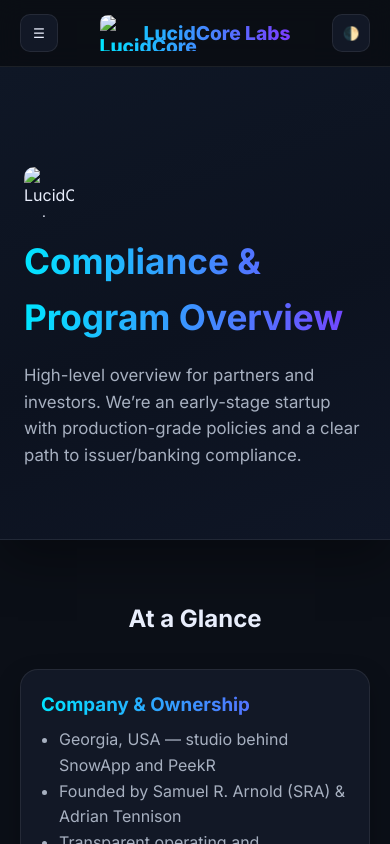
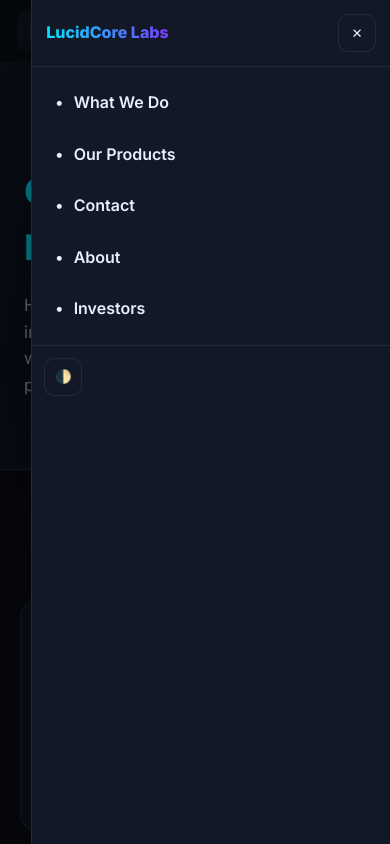
Before and after one commit to uksoldiers123-lab/LucidCore-Labs-, a plain HTML site: page compliance.html in a window 390 px wide. Both pictures are taken after a click on the button "Open menu". Shown: the top 844 px of the page. Drawn offline with Linux system fonts and the light colour scheme.

Commit message:
Refactor header and navigation for accessibility
Refactor header and navigation structure for improved accessibility and responsiveness. Update theme toggle functionality and mobile menu interactions.

```diff
--- a/compliance.html
+++ b/compliance.html
@@ -5,27 +5,44 @@
   <meta name="viewport" content="width=device-width, initial-scale=1, viewport-fit=cover" />
   <title>Compliance & Program Overview | LucidCore Labs</title>
   <meta name="description" content="Public-facing summary of LucidCore Labs' compliance posture and program readiness for SnowApp." />
-  <link rel="icon" type="image/png" href="lucidcore-icon.png" />
   <link href="https://fonts.googleapis.com/css2?family=Inter:wght@400;600;700;800&display=swap" rel="stylesheet" />
   <style>
-    :root{--cyan:#00e5ff;--purple:#7a3cff;--bg:#0b0f17;--surface:#121826;--text:#e9eefc;--muted:#a7b0c0;--line:rgba(255,255,255,.08);--shadow:0 20px 50px rgba(0,0,0,.35)}
+    :root{--cyan:#00e5ff;--purple:#7a3cff;--bg:#0b0f17;--surface:#121826;--text:#e9eefc;--muted:#a7b0c0;--line:rgba(255,255,255,.08);--ease:cubic-bezier(.22,.61,.36,1)}
     [data-theme="light"]{--bg:#f7f9ff;--surface:#fff;--text:#0b0f17;--muted:#4a5568;--line:rgba(0,0,0,.08)}
     *{box-sizing:border-box;margin:0;padding:0}
     body{font-family:'Inter',sans-serif;background:var(--bg);color:var(--text);line-height:1.6}
 
-    header{position:sticky;top:0;z-index:10;background:rgba(10,14,21,0.8);backdrop-filter:blur(12px);border-bottom:1px solid var(--line)}
-    .nav{max-width:1100px;margin:auto;display:flex;align-items:center;justify-content:space-between;padding:14px 20px}
-    .brand{display:flex;align-items:center;gap:.5rem;font-weight:800;font-size:1.2rem;background:linear-gradient(90deg,var(--cyan),var(--purple));-webkit-background-clip:text;-webkit-text-fill-color:transparent}
-    .brand img{width:36px;height:36px;border-radius:8px}
-    .desktop-nav ul{display:flex;list-style:none;gap:1.5rem;flex-wrap:wrap;justify-content:center}
-    .desktop-nav a{color:var(--text);opacity:.9;text-decoration:none;font-weight:600}
+    /* Header */
+    header.site-header{position:sticky;top:0;z-index:1000;background:rgba(10,14,21,.75);backdrop-filter:blur(12px);border-bottom:1px solid var(--line)}
+    .nav-wrap{max-width:1100px;margin:auto;display:flex;align-items:center;justify-content:space-between;padding:12px 18px}
+    .brand{display:flex;align-items:center;gap:.55rem;text-decoration:none}
+    .brand .brand-text{font-weight:800;font-size:1.15rem;background:linear-gradient(90deg,var(--cyan),var(--purple));-webkit-background-clip:text;-webkit-text-fill-color:transparent}
+    .desktop-nav{display:flex}
+    .desktop-nav ul{display:flex;gap:1.25rem;list-style:none;margin:0;padding:0}
+    .desktop-nav a{color:var(--text);text-decoration:none;font-weight:600;opacity:.9;transition:opacity .2s var(--ease)}
+    .desktop-nav a:hover,.desktop-nav a.active{opacity:1}
+    .controls{display:flex;gap:.5rem}
     .btn-icon{display:inline-grid;place-items:center;width:38px;height:38px;border-radius:10px;border:1px solid var(--line);background:var(--surface);color:var(--text)}
-    .hamburger{display:none}
-    @media(max-width:760px){.desktop-nav{display:none}.hamburger{display:inline-grid}}
+    .menu-toggle{display:none}
+    @media (max-width: 860px){.desktop-nav{display:none}.menu-toggle{display:inline-grid}}
 
-    .hero{text-align:left;padding:100px 24px 70px;background:linear-gradient(160deg,#0f1726 0%,#0c121f 55%,#0f1626 100%);box-shadow:var(--shadow);border-bottom:1px solid var(--line)}
+    .mobile-panel{position:fixed;inset:0;height:100vh;background:rgba(0,0,0,.45);backdrop-filter:blur(2px);display:none;opacity:0;transition:opacity .2s var(--ease)}
+    .mobile-panel.is-open{display:block;opacity:1}
+    .mobile-sheet{position:absolute;top:0;right:0;width:min(92vw,380px);height:100%;background:var(--surface);border-left:1px solid var(--line);transform:translateX(100%);transition:transform .28s var(--ease);box-shadow:0 20px 50px rgba(0,0,0,.35)}
+    .mobile-panel.is-open .mobile-sheet{transform:translateX(0)}
+    .mobile-head{display:flex;align-items:center;justify-content:space-between;padding:14px;border-bottom:1px solid var(--line)}
+    .mobile-brand{display:flex;align-items:center;gap:.6rem;font-weight:800}
+    .mobile-brand .brand-text{background:linear-gradient(90deg,var(--cyan),var(--purple));-webkit-background-clip:text;-webkit-text-fill-color:transparent}
+    .mobile-nav{padding:10px 12px}
+    .mobile-nav a{display:flex;align-items:center;gap:.65rem;padding:12px 10px;border-radius:12px;text-decoration:none;color:var(--text);font-weight:600;border:1px solid transparent}
+    .mobile-nav a:hover{background:rgba(255,255,255,.05);border-color:var(--line)}
+    .mobile-foot{margin-top:auto;padding:12px;border-top:1px solid var(--line);display:flex;gap:.5rem}
+    .visually-hidden{position:absolute!important;clip:rect(1px,1px,1px,1px);padding:0!important;border:0!important;height:1px!important;width:1px!important;overflow:hidden}
+    body.no-scroll{overflow:hidden}
+
+    /* Page */
+    .hero{text-align:left;padding:100px 24px 70px;background:linear-gradient(160deg,#0f1726 0%,#0c121f 55%,#0f1626 100%);box-shadow:0 20px 50px rgba(0,0,0,.35);border-bottom:1px solid var(--line)}
     .hero .container{max-width:1100px;margin:auto;display:flex;align-items:center;gap:1rem;flex-wrap:wrap}
-    .hero img{width:50px;height:50px;border-radius:10px}
     .hero h1{font-size:clamp(2.2rem,4vw,3.2rem);background:linear-gradient(90deg,var(--cyan),var(--purple));-webkit-background-clip:text;-webkit-text-fill-color:transparent;margin-bottom:16px}
     .hero p{color:var(--muted);font-size:1.05rem;max-width:700px;margin:0}
 
@@ -41,25 +58,45 @@
   </style>
 </head>
 <body>
-  <header>
-    <div class="nav">
-      <button class="btn-icon hamburger" id="openMenu" aria-label="Open menu">☰</button>
-      <div class="brand"><img src="lucidcore-icon.png" alt="LucidCore icon"/> LucidCore Labs</div>
-      <div class="desktop-nav">
+  <header class="site-header" role="banner">
+    <div class="nav-wrap">
+      <button class="btn-icon menu-toggle" id="menuToggle" aria-expanded="false" aria-controls="mobilePanel" aria-label="Open menu">☰</button>
+      <a class="brand" href="index.html"><span class="brand-text">LucidCore Labs</span></a>
+      <nav class="desktop-nav" aria-label="Primary">
         <ul>
-          <li><a href="index.html">Home</a></li>
           <li><a href="index.html#what">What We Do</a></li>
           <li><a href="index.html#products">Our Products</a></li>
+          <li><a href="index.html#contact">Contact</a></li>
+          <li><a href="about.html">About</a></li>
           <li><a href="investors.html">Investors</a></li>
         </ul>
+      </nav>
+      <div class="controls"><button class="btn-icon" id="themeToggle" aria-label="Toggle light/dark">🌓</button></div>
+    </div>
+
+    <div class="mobile-panel" id="mobilePanel" aria-hidden="true">
+      <div class="mobile-sheet" role="dialog" aria-modal="true" aria-labelledby="mobileMenuTitle">
+        <div class="mobile-head">
+          <div class="mobile-brand"><span class="brand-text" id="mobileMenuTitle">LucidCore Labs</span></div>
+          <button class="btn-icon" id="menuClose" aria-label="Close menu">✕</button>
+        </div>
+        <nav class="mobile-nav" aria-label="Mobile">
+          <a href="index.html#what"><span>•</span><span>What We Do</span></a>
+          <a href="index.html#products"><span>•</span><span>Our Products</span></a>
+          <a href="index.html#contact"><span>•</span><span>Contact</span></a>
+          <a href="about.html"><span>•</span><span>About</span></a>
+          <a href="investors.html"><span>•</span><span>Investors</span></a>
+        </nav>
+        <div class="mobile-foot">
+          <button class="btn-icon" id="mobileThemeToggle" aria-label="Toggle light/dark">🌓</button>
+          <span class="visually-hidden" aria-live="polite" id="menuStatus"></span>
+        </div>
       </div>
-      <div class="controls"><button class="btn-icon" id="themeToggle" aria-label="Toggle light/dark">🌓</button></div>
     </div>
   </header>
 
   <section class="hero">
     <div class="container">
-      <img src="lucidcore-icon.png" alt="LucidCore Labs Logo">
       <div>
         <h1>Compliance & Program Overview</h1>
         <p>High-level overview for partners and investors. We’re an early-stage startup with production-grade policies and a clear path to issuer/banking compliance.</p>
@@ -125,8 +162,28 @@
 
   <script>
     document.getElementById('y').textContent = new Date().getFullYear();
-    const root = document.documentElement;
-    document.getElementById('themeToggle').addEventListener('click',()=>{root.dataset.theme=root.dataset.theme==='light'?'dark':'light';});
+
+    (function(){
+      const root=document.documentElement;
+      function toggleTheme(){ root.dataset.theme = root.dataset.theme==='light'?'dark':'light'; try{localStorage.setItem('theme',root.dataset.theme);}catch(e){} }
+      document.getElementById('themeToggle')?.addEventListener('click',toggleTheme);
+      document.getElementById('mobileThemeToggle')?.addEventListener('click',toggleTheme);
+      try{ const saved=localStorage.getItem('theme'); if(saved) root.dataset.theme=saved; }catch(e){}
+    })();
+
+    (function(){
+      const body=document.body, panel=document.getElementById('mobilePanel'), sheet=panel.querySelector('.mobile-sheet');
+      const toggle=document.getElementById('menuToggle'), closeBtn=document.getElementById('menuClose'), status=document.getElementById('menuStatus');
+      const focusable='a[href], button:not([disabled]), textarea, input, select, [tabindex]:not([tabindex="-1"])';
+      let lastFocused=null, trapHandler=null;
+      function openMenu(){ lastFocused=document.activeElement; panel.classList.add('is-open'); panel.setAttribute('aria-hidden','false'); toggle.setAttribute('aria-expanded','true'); body.classList.add('no-scroll'); status.textContent='Menu opened'; setTimeout(()=>{(sheet.querySelector(focusable)||sheet).focus();},0); trapFocus(true);}
+      function closeMenu(){ panel.classList.remove('is-open'); panel.setAttribute('aria-hidden','true'); toggle.setAttribute('aria-expanded','false'); body.classList.remove('no-scroll'); status.textContent='Menu closed'; trapFocus(false); lastFocused && lastFocused.focus(); }
+      toggle.addEventListener('click',openMenu); closeBtn.addEventListener('click',closeMenu);
+      panel.addEventListener('click',(e)=>{ if(!sheet.contains(e.target)) closeMenu(); });
+      window.addEventListener('keydown',(e)=>{ if(e.key==='Escape' && panel.classList.contains('is-open')) closeMenu(); });
+      panel.querySelectorAll('a').forEach(a=>a.addEventListener('click',closeMenu));
+      function trapFocus(enable){ if(enable){ trapHandler=function(e){ if(e.key!=='Tab')return; const nodes=sheet.querySelectorAll(focusable); if(!nodes.length)return; const first=nodes[0], last=nodes[nodes.length-1]; if(e.shiftKey&&document.activeElement===first){e.preventDefault();last.focus();}else if(!e.shiftKey&&document.activeElement===last){e.preventDefault();first.focus();}}; window.addEventListener('keydown',trapHandler);} else if(trapHandler){ window.removeEventListener('keydown',trapHandler); trapHandler=null; } }
+    })();
   </script>
 </body>
 </html>
```
